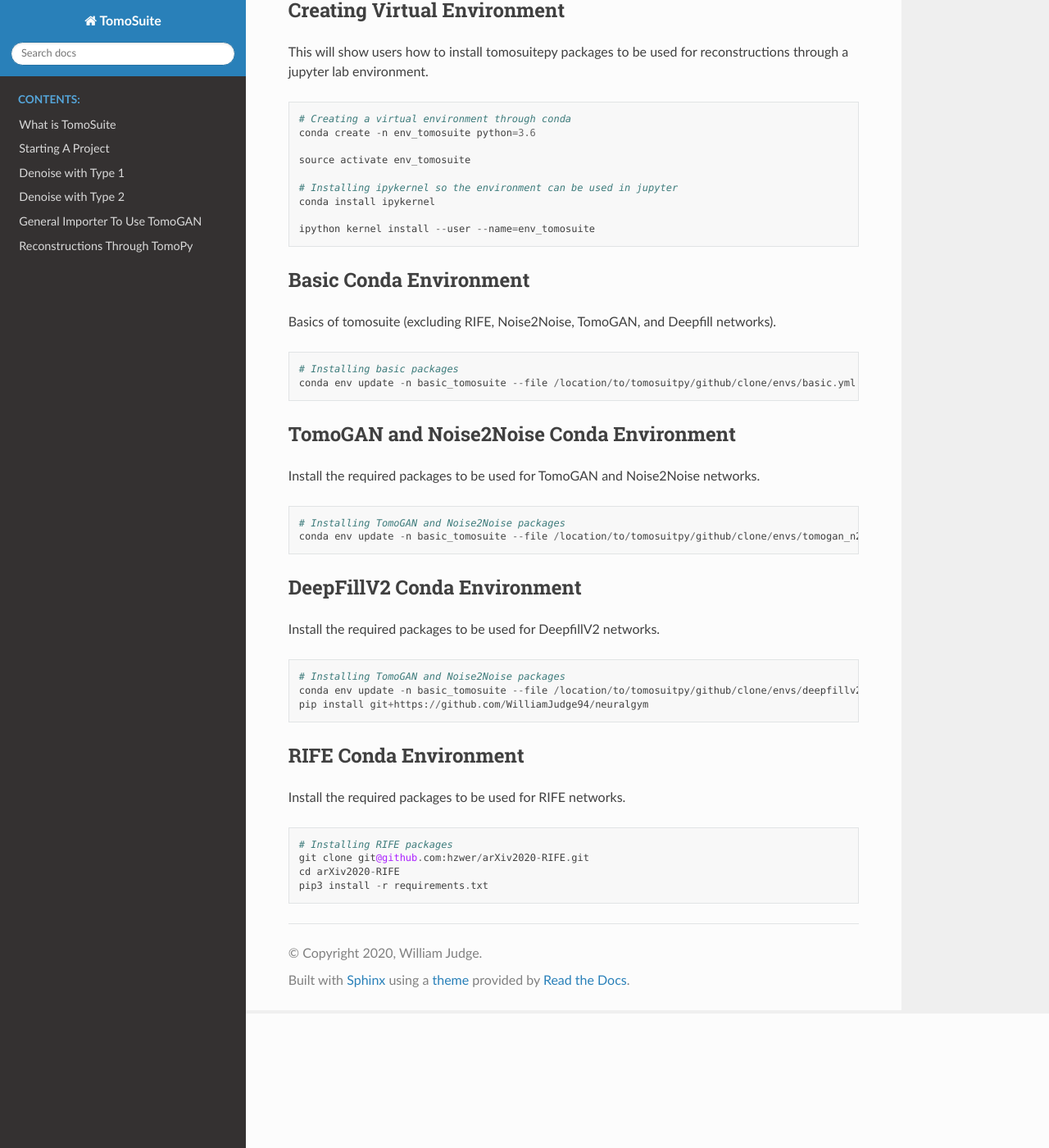
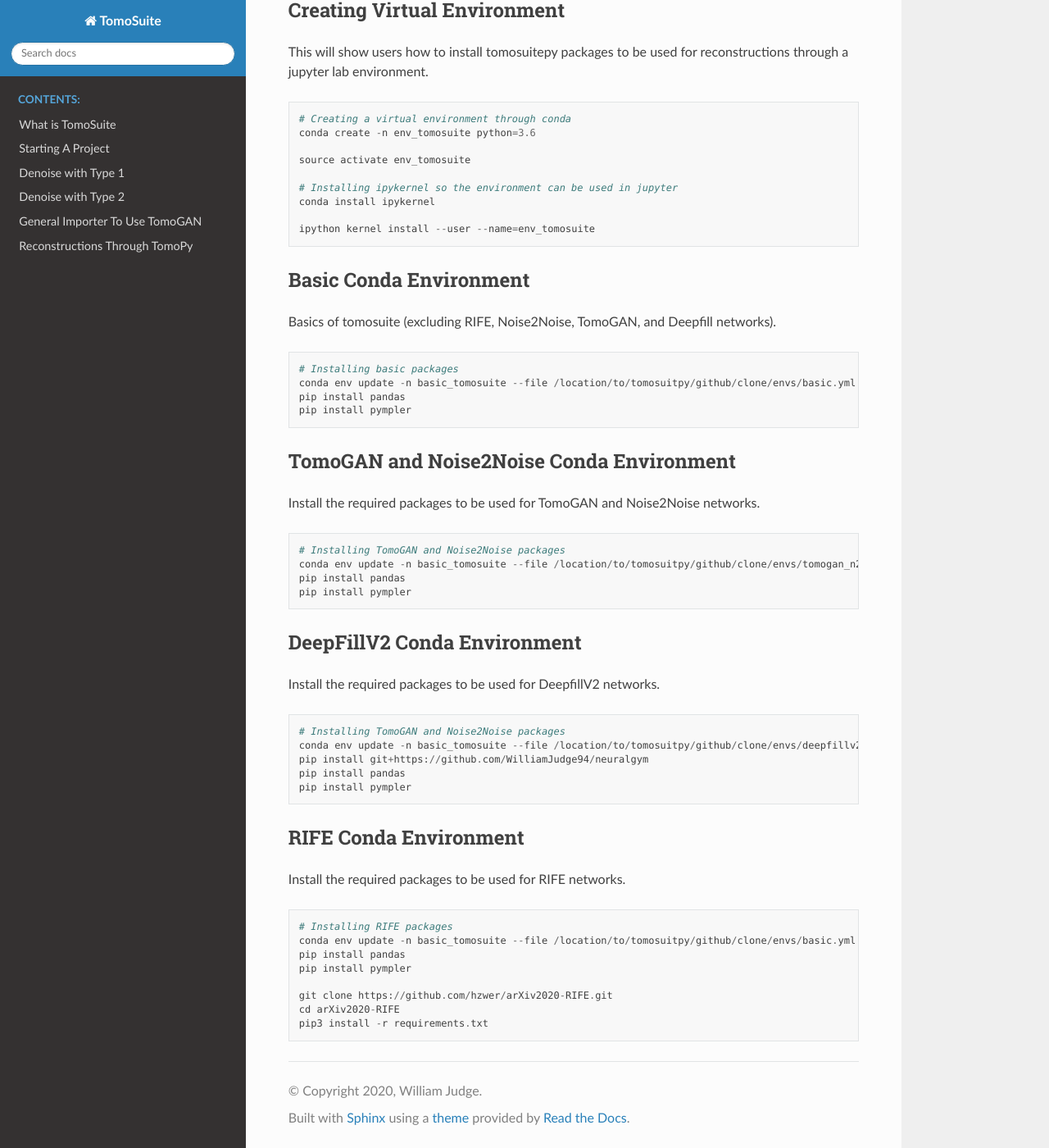
Before and after one commit to WilliamJudge94/tomosuitepy, a Sphinx documentation site: the page built from docs/00_installation.rst, in a window 1280 px wide and 1400 px high, scrolled down 164 px. Shown: the whole window at 82% size. Built offline with Sphinx 7.4.7 and the Read the Docs theme 2.0.0, drawn with Linux system fonts in a browser that asks for light colours.

Commit message:
Adding RIFE location

```diff
--- a/docs/00_installation.rst
+++ b/docs/00_installation.rst
@@ -34,6 +34,8 @@ Basics of tomosuite (excluding RIFE, Noise2Noise, TomoGAN, and Deepfill networks
 
     # Installing basic packages
     conda env update -n basic_tomosuite --file /location/to/tomosuitpy/github/clone/envs/basic.yml
+    pip install pandas
+    pip install pympler
 
 
 TomoGAN and Noise2Noise Conda Environment
@@ -45,6 +47,8 @@ Install the required packages to be used for TomoGAN and Noise2Noise networks.
 
     # Installing TomoGAN and Noise2Noise packages
     conda env update -n basic_tomosuite --file /location/to/tomosuitpy/github/clone/envs/tomogan_n2n.yml
+    pip install pandas
+    pip install pympler
 
 DeepFillV2 Conda Environment
 ============================
@@ -56,6 +60,8 @@ Install the required packages to be used for DeepfillV2 networks.
     # Installing TomoGAN and Noise2Noise packages
     conda env update -n basic_tomosuite --file /location/to/tomosuitpy/github/clone/envs/deepfillv2.yml
     pip install git+https://github.com/WilliamJudge94/neuralgym
+    pip install pandas
+    pip install pympler
 
 RIFE Conda Environment
 ======================
@@ -65,6 +71,10 @@ Install the required packages to be used for RIFE networks.
 .. code:: python
 
     # Installing RIFE packages
-    git clone git@github.com:hzwer/arXiv2020-RIFE.git
+    conda env update -n basic_tomosuite --file /location/to/tomosuitpy/github/clone/envs/basic.yml
+    pip install pandas
+    pip install pympler
+
+    git clone https://github.com/hzwer/arXiv2020-RIFE.git
     cd arXiv2020-RIFE
     pip3 install -r requirements.txt
```
Also changed, not shown: 1 other file.
